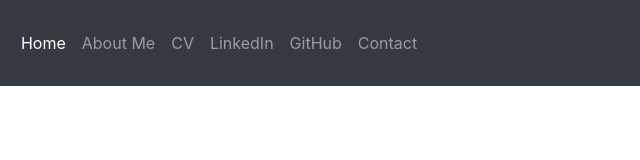
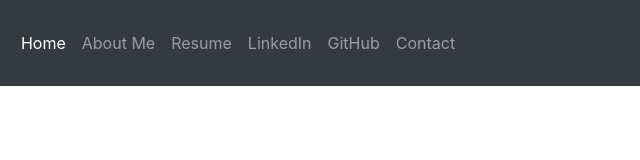
Before and after one commit to jere-mie/personal-website, a plain HTML site: page index.html in a window 1280 px wide. Shown: the full height of the page, 247-887 px from the left. Drawn offline with nearby package versions, Linux system fonts and the light colour scheme.

Commit message:
cv to resume

```diff
--- a/index.html
+++ b/index.html
@@ -23,7 +23,7 @@
             <a class="nav-link" href="#about">About Me</a>
           </li>
           <li class="nav-item">
-            <a class="nav-link" href="JeremieBornaisResume.pdf" target="_blank">CV</a>
+            <a class="nav-link" href="JeremieBornaisResume.pdf" target="_blank">Resume</a>
           </li>
           <li class="nav-item">
             <a class="nav-link" href="https://ca.linkedin.com/in/jeremie-bornais-271aa5143/">LinkedIn</a>
```
